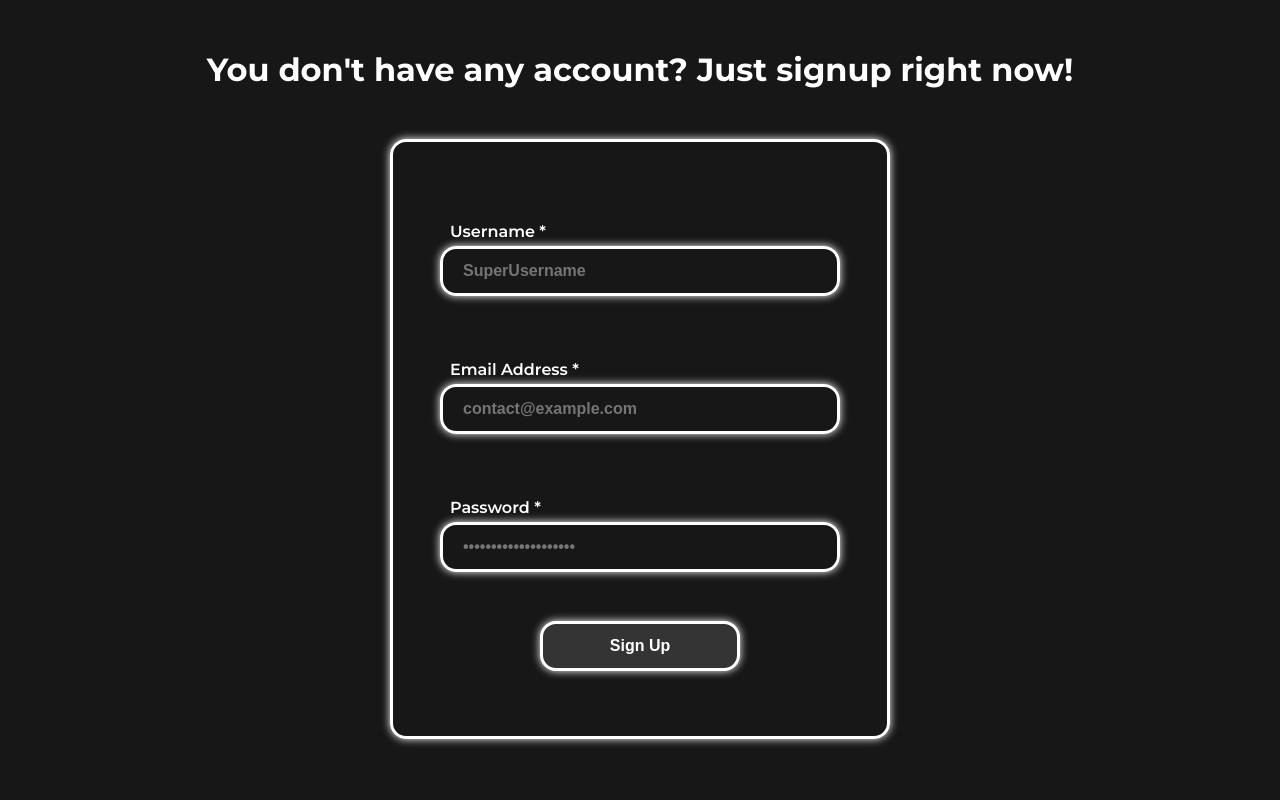
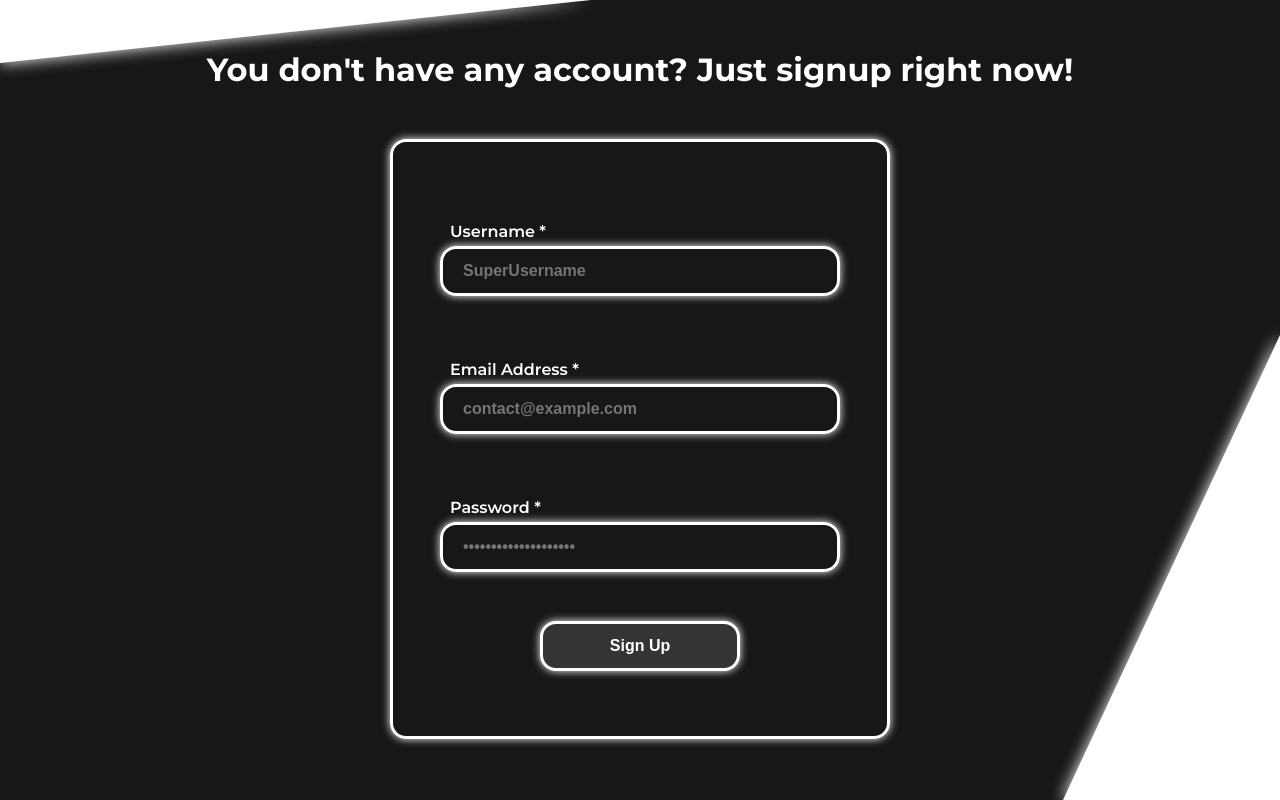
Before and after one commit to MisterAzix/todo-list, a PHP site: page /signup/index.php in a window 1280 px wide. Run offline with PHP 8.4, Linux system fonts and the light colour scheme.

Commit message:
Adding shapes on other pages

```diff
--- a/elements/header.php
+++ b/elements/header.php
@@ -12,3 +12,5 @@
 </head>
 
 <body>
+<img class="shape shape-bottom-right" src="../assets/img/shape_bottom_right.svg" alt="">
+<img class="shape shape-top-left" src="../assets/img/shape_top_left.svg" alt="">
--- a/index.php
+++ b/index.php
@@ -30,9 +30,6 @@ if (isset($_POST['todo'])) {
     <h3><?= $error ?></h3>
 <?php endif ?>
 
-<img class="shape shape-bottom-right" src="./assets/img/shape_bottom_right.svg" alt="">
-<img class="shape shape-top-left" src="./assets/img/shape_top_left.svg" alt="">
-
 <div class="profile-container">
     <img class="profile-picture" src="./assets/img/profile_picture.jpg" alt="Profile Picture">
     <div class="profile-settings-container" style="display: none;">
```
